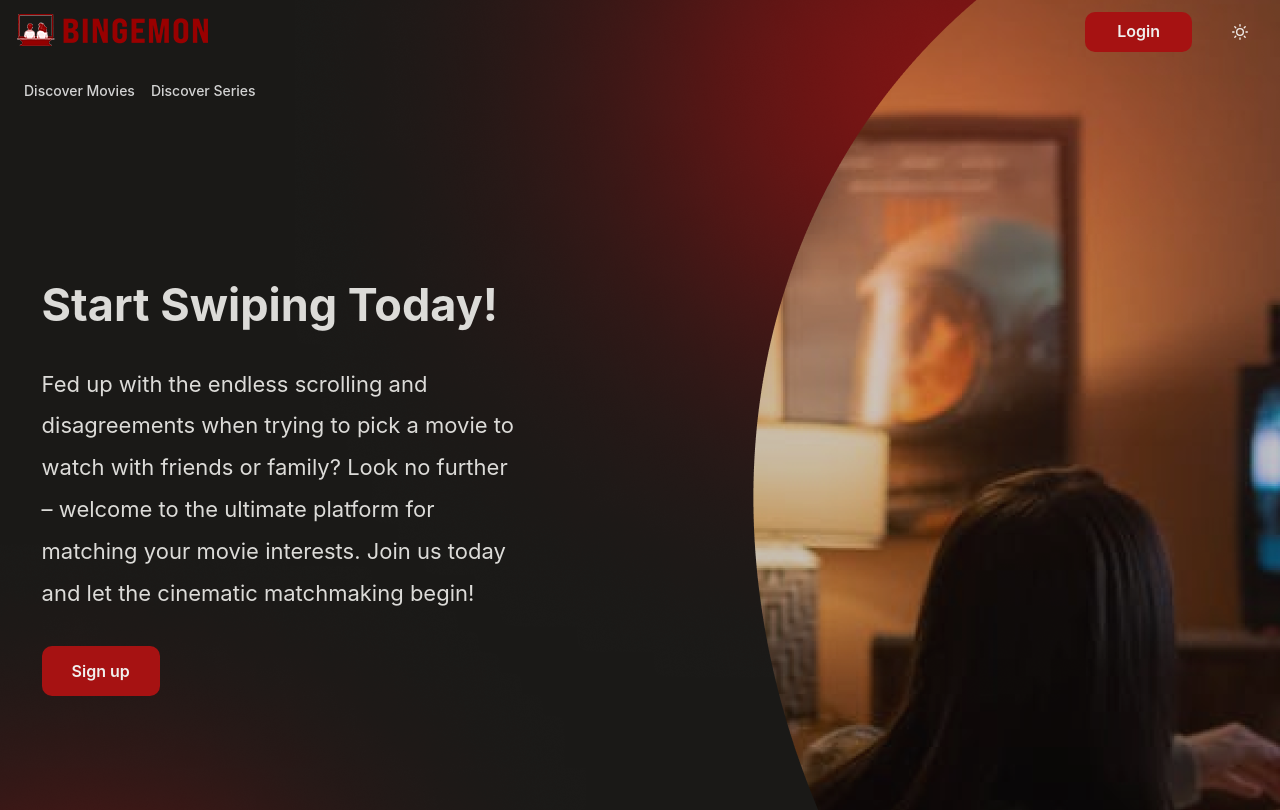
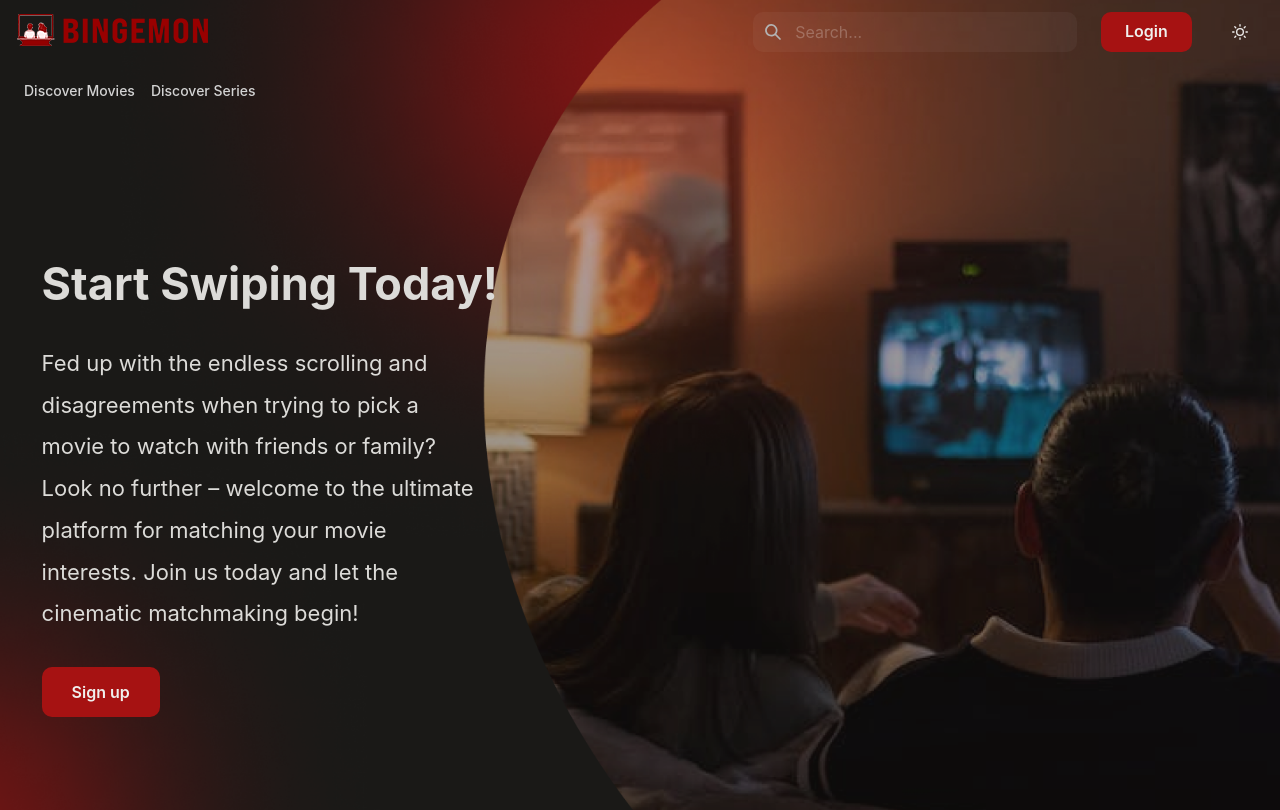
Before and after one commit to KevinMak2308/Fullstack-Bingemon-Frontend, a React (Create React App) app: page / in a window 1280 px wide. Shown: the top 810 px of the page. Built offline with nearby package versions, Linux system fonts and the light colour scheme.

Commit message:
searchbar frontpage

```diff
--- a/src/components/FrontPageFirstSection.tsx
+++ b/src/components/FrontPageFirstSection.tsx
@@ -18,12 +18,12 @@ function FrontPageFirstSection() {
             <GridItem>
                 <Flex py={{ base: '80px', md: '', lg: '90px' }} w='100%' minH={{ base: '55vh', md: '90vh', lg: '92.5vh' }} alignContent={"center"} justifyContent={"center"}>
                     <Center >
-                        <Box maxW='87%'>
+                        <Box maxW={{base:"80%", lg:"87%"}}>
                             <Box display="grid" gridGap={{ base: "4", md: "6", lg: "8" }}>
                                 <Heading as='h1' fontSize={{ base: "35px", md: "40px", lg: "45px" }}>
                                     Start Swiping Today!
                                 </Heading>
-                                <Text fontSize={{ base: "20px", md: "21px", lg: "22px" }}  maxW='85%' lineHeight='1.9' mb={{ base: "4", md: "6", lg: "8" }}>
+                                <Text fontSize={{ base: "20px", md: "21px", lg: "22px" }}  maxW={{base:"100%", lg:"80%"}} lineHeight='1.9' mb={{ base: "4", md: "6", lg: "8" }}>
                                     Fed up with the endless scrolling and disagreements when trying to pick a movie to watch with friends or family?
                                     Look no further – welcome to the ultimate platform for matching your movie interests.
                                     Join us today and let the cinematic matchmaking begin!
--- a/src/components/NavBar.tsx
+++ b/src/components/NavBar.tsx
@@ -13,12 +13,16 @@ import {
     PopoverBody,
     PopoverArrow,
     Link as ChakraLink,
+    Input,
+    InputGroup,
+    InputLeftElement,
 } from '@chakra-ui/react'
 
 import { Link as ReactRouterLink } from 'react-router-dom'
-import { MoonIcon, SunIcon } from '@chakra-ui/icons'
+import { MoonIcon, SunIcon, SearchIcon } from '@chakra-ui/icons'
 import Login from "./LoginModal";
 import SubNav from "./SubNav";
+import SearchBar from "./Searchbar"
 
 
 export default function NavBar() {
@@ -69,12 +73,22 @@ export default function NavBar() {
 
                         <Flex alignItems={'center'} justifyContent={'space-between'}>
                             <Stack
-                                flex={{md: 0}}
                                 justify={'flex-end'}
                                 direction={'row'}
                                 spacing={6}>
 
+                                <InputGroup size="md"  variant='filled' >
+                                    <InputLeftElement pointerEvents='none'>
+                                        <SearchIcon color='gray.300' />
+                                    </InputLeftElement>
+                                    <Input type='search' placeholder='Search...' focusBorderColor='#A61212' borderRadius='10px' />
+                                </InputGroup>
+
+
+
+
                                 <Login/>
+
 
                                 <Stack direction={'row'} spacing={7}>
                                     <Button onClick={toggleColorMode} borderRadius={'none'} bg={'none'} _hover={{
@@ -83,7 +97,6 @@ export default function NavBar() {
                                         {colorMode === 'light' ? <MoonIcon /> : <SunIcon />}
                                     </Button>
                                 </Stack>
-
                             </Stack>
 
                         </Flex>
--- a/src/pages/FrontPage.tsx
+++ b/src/pages/FrontPage.tsx
@@ -14,7 +14,10 @@ function FrontPage() {
 
     return (
         <div>
-        <Box style={{ backgroundImage: `url(${hero})` }}>
+        <Box style={{ backgroundImage: `url(${hero})` }}
+             backgroundSize="cover"
+             backgroundRepeat="no-repeat"
+             backgroundPosition={{ base: 'right', md: 'center', lg: 'center' }}>
             <NavBar/>
             <FrontPageFirstSection/>
         </Box>
```
Also changed, not shown: src/components/Searchbar.tsx (+0 -7 lines), src/hero.png.
